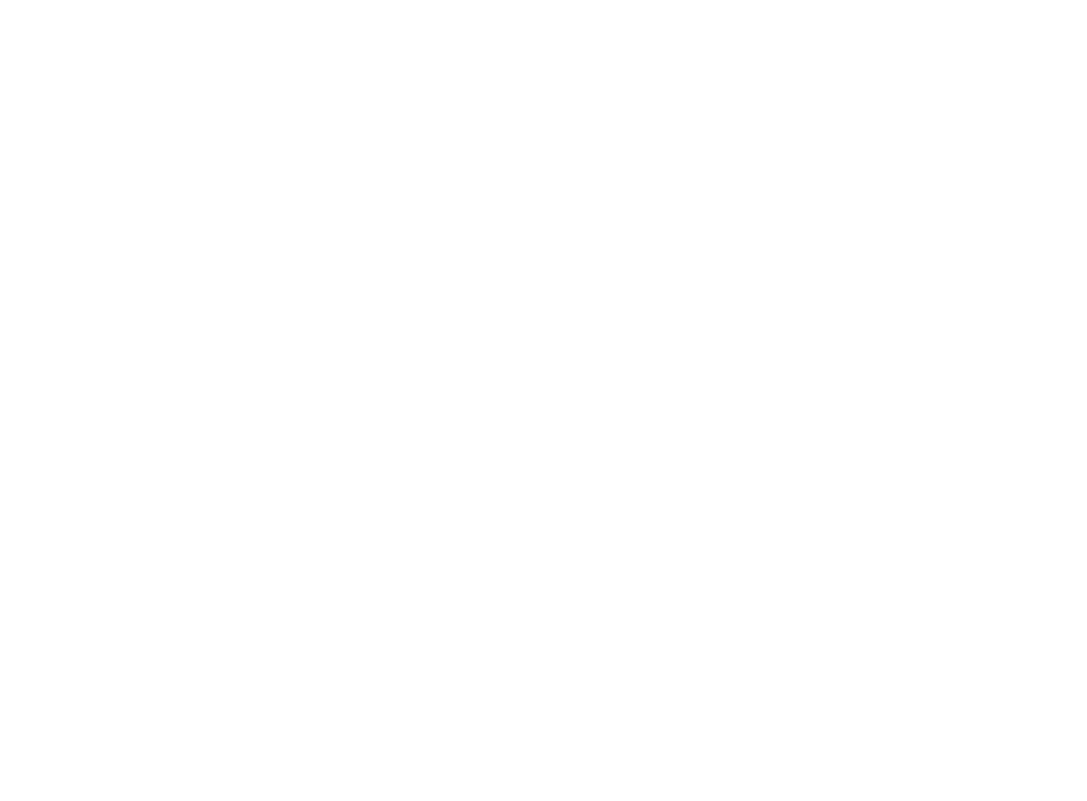
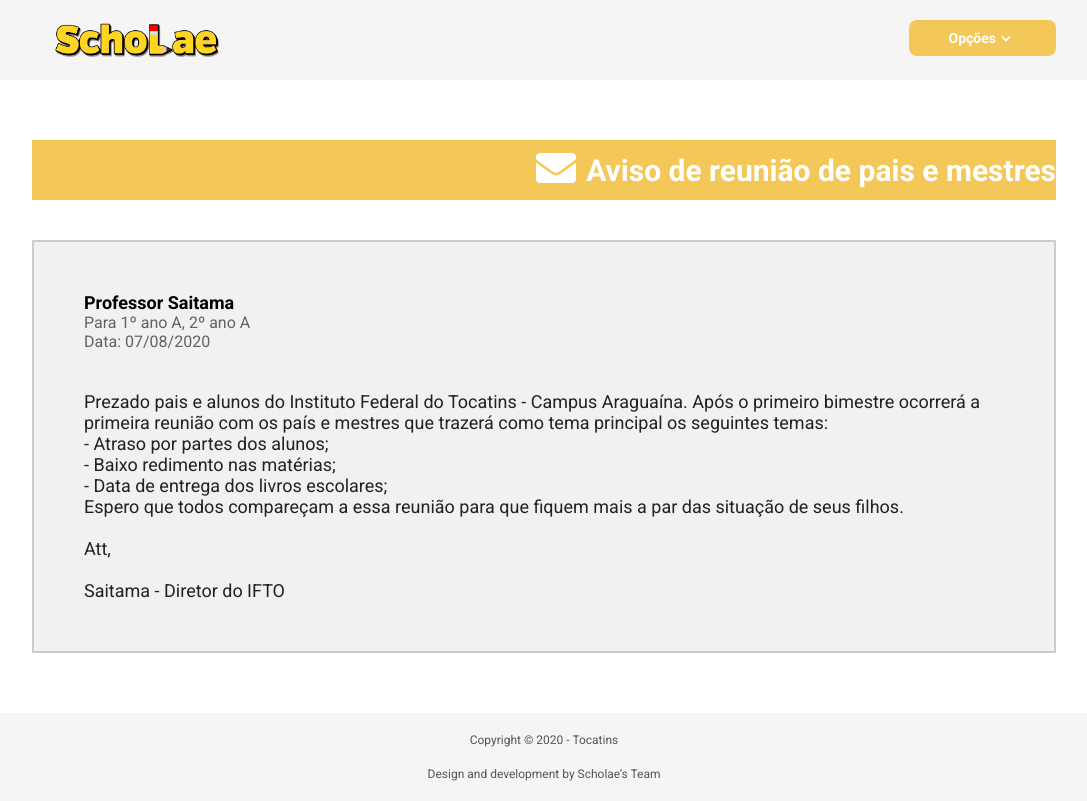
Before and after one commit to flaviomanuel/scholae, a React (Create React App) app in the folder web/: page /messages in a window 1280 px wide. Shown: the whole page, without its empty margins (96-1183 px from the left). Built offline with nearby package versions, Linux system fonts and the light colour scheme.

Commit message:
create MessagePage

```diff
--- /dev/null
+++ b/web/src/pages/MessagePage/index.js
@@ -0,0 +1,52 @@
+import React from 'react';
+
+import { Container, BoxContainer} from '../../assets/styles/global';
+import Header from '../../components/Header';
+import Banner from '../../components/Banner';
+import Footer from '../../components/Footer';
+
+import { MessageContainer, MessageBody, MessageHeader, MessageName, MessageText} from './styles';
+import { FaEnvelope } from 'react-icons/fa'
+
+function MessagePage(){
+    return(
+        <Container>
+            <Header/>
+
+            <BoxContainer>
+                <Banner Icon={FaEnvelope}>Aviso de reunião de pais e mestres </Banner>
+
+                <MessageContainer>
+                    <MessageHeader>
+                        <MessageName>
+                            Professor Saitama
+                        </MessageName>
+                        <MessageText size="1.6rem" color="#5F6368">
+                            Para 1º ano A, 2º ano A
+                        </MessageText>
+                        <MessageText size="1.6rem" color="#5F6368">
+                            Data: 07/08/2020
+                        </MessageText>
+                    </MessageHeader>
+
+                    <MessageBody>
+                        <MessageText size="1.8rem" color="#222222">
+                        Prezado pais e alunos do Instituto Federal do Tocatins - Campus Araguaína.
+                        Após o primeiro bimestre ocorrerá a primeira reunião com os país e mestres que trazerá como tema principal os seguintes temas:<br></br>
+                            - Atraso por partes dos alunos;<br></br>
+                            - Baixo redimento nas matérias;<br></br>
+                            - Data de entrega dos livros escolares;<br></br>
+                        Espero que todos compareçam a essa reunião para que fiquem mais a par das situação de seus filhos.<br></br><br></br>
+
+                        Att,<br></br><br></br>
+
+                        Saitama - Diretor do IFTO<br></br>
+                         </MessageText>
+                    </MessageBody>
+                </MessageContainer>
+            </BoxContainer>
+            <Footer/>
+        </Container>
+    )
+}
+export default MessagePage;
--- /dev/null
+++ b/web/src/pages/MessagePage/styles.js
@@ -0,0 +1,40 @@
+import styled from 'styled-components';
+
+export const MessageContainer = styled.div`
+    background-color: #f1f1f1;
+    padding: 5rem;
+    width: 100%;
+    border: solid #CCCCCC 2px;
+
+    @media(max-width: 500px){
+        padding: 2rem;
+    }
+`;
+
+export const MessageHeader = styled.div`
+    margin-bottom: 4rem;
+`;
+
+export const MessageName = styled.h1`
+    color: #000000;
+    font-size: 1.8rem;
+    font-weight: bold;
+
+    @media(max-width: 500px){
+        font-size: 1.4rem;
+    }
+
+`;
+
+export const MessageText = styled.p`
+    color: ${ ({color}) => color};
+    font-size: ${ ({size}) => size};
+
+    @media(max-width: 500px){
+       font-size: calc(${ ({size}) => size} - 0.5rem);
+    }
+
+`;
+
+export const MessageBody = styled.div`
+`;
--- a/web/src/routes.js
+++ b/web/src/routes.js
@@ -5,6 +5,7 @@
 import LoginPage from './pages/LoginPage';
 import ListPage from './pages/ListPage';
 import RegisterPage from './pages/RegisterPage';
+import MessagePage from './pages/MessagePage';
 
 function Routes(){
     return (
@@ -13,6 +14,7 @@
             <Route path="/login" component={LoginPage}/>
             <Route path="/list-message" component={ListPage}/>
             <Route path="/register-message" component={RegisterPage}/>
+            <Route path="/messages" component={MessagePage}/>
         </BrowserRouter>
     )
 }
```
